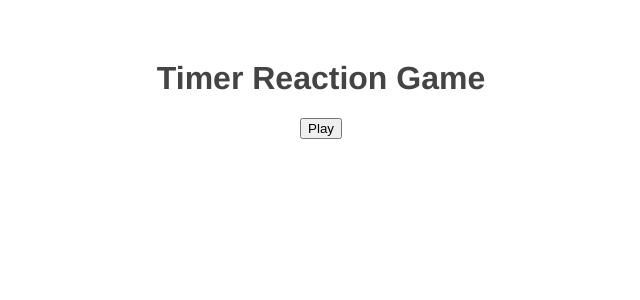
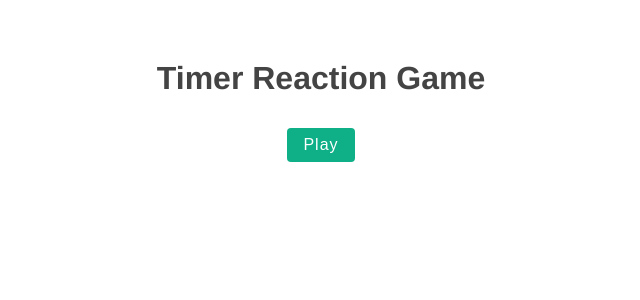
Before and after one commit to AhmedRabea0302/Reaction-Timer-game, a Vue app: page / in a window 1280 px wide. Shown: the top 300 px of the page, without its empty margins (319-959 px from the left). Built offline with nearby package versions, Linux system fonts and the light colour scheme.

Commit message:
Showing the score and the rank

```diff
--- a/src/App.vue
+++ b/src/App.vue
@@ -53,4 +53,22 @@
   color: #444;
   margin-top: 60px;
 }
+
+button {
+  color: white;
+  border: none;
+  padding: 8px 16px;
+  background: #0faf87;
+  border-radius: 4px;
+  font-size: 16px;
+  letter-spacing: 1px;
+  cursor: pointer;
+  margin: 10px;
+
+}
+
+button[disabled] {
+  opacity: 0.2;
+  cursor: not-allowed
+}
 </style>
--- a/src/components/Results.vue
+++ b/src/components/Results.vue
@@ -1,13 +1,33 @@
 <template>
   <p>Result is: {{score}} MS</p>
+  <p class="rank">{{rank}}</p>
 </template>
 
 <script>
 export default {
-    props: ['score']
+    props: ['score'],
+    data() {
+        return {
+            rank: null
+        }
+    },
+
+    mounted() {
+        if(this.score < 250) {
+            this.rank = 'Ninja Fingers'
+        } else if (this.score < 400) {
+            this.rank = 'Rapid Reflexes';
+        } else {
+            this.rank = 'Snail pace ..'
+        }
+    }
 }
 </script>
 
 <style>
-
+    .rank {
+        font-size: 1.4em;
+        font-weight: block;
+        color: #0faf87
+    }
 </style>
```
